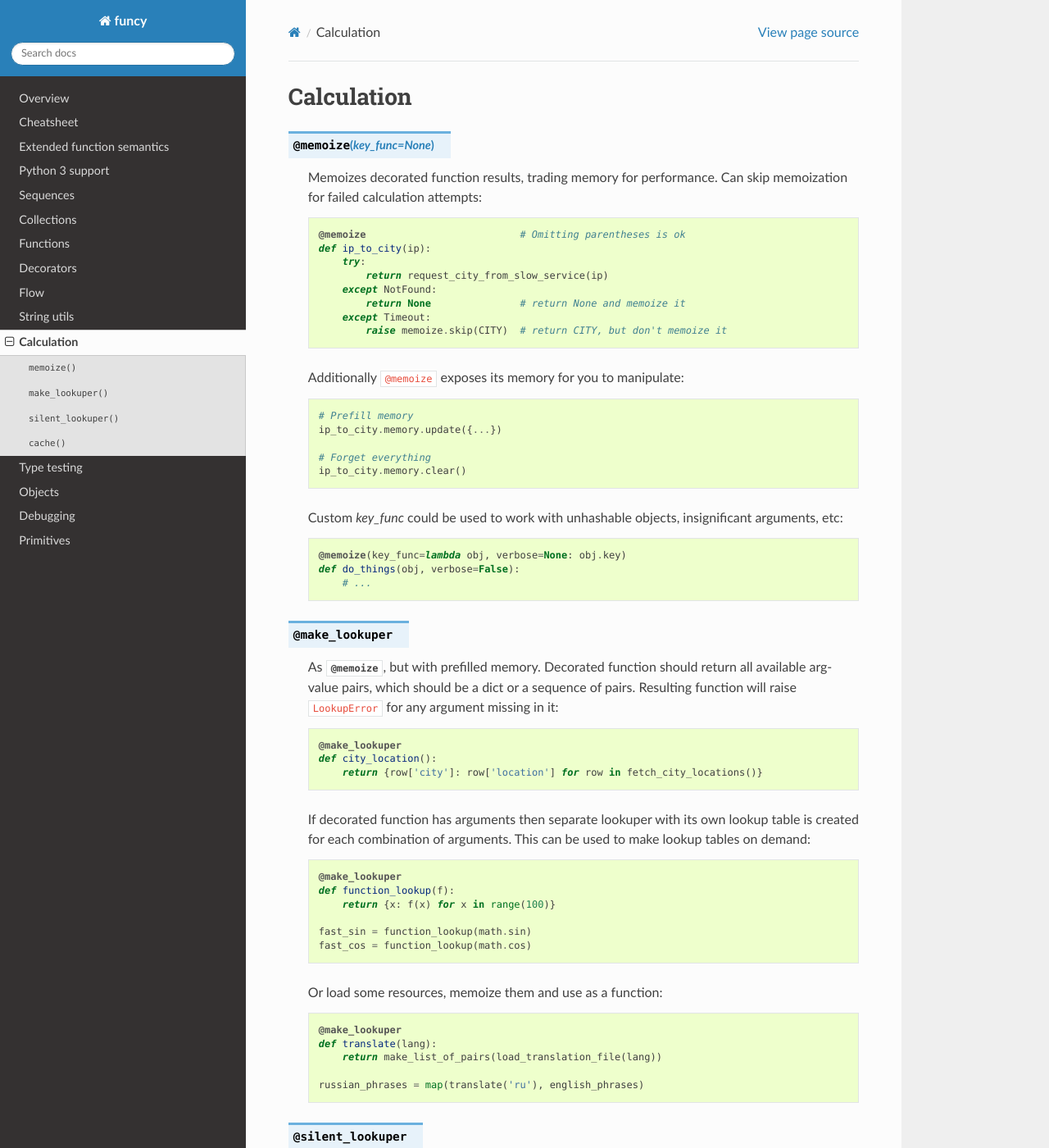
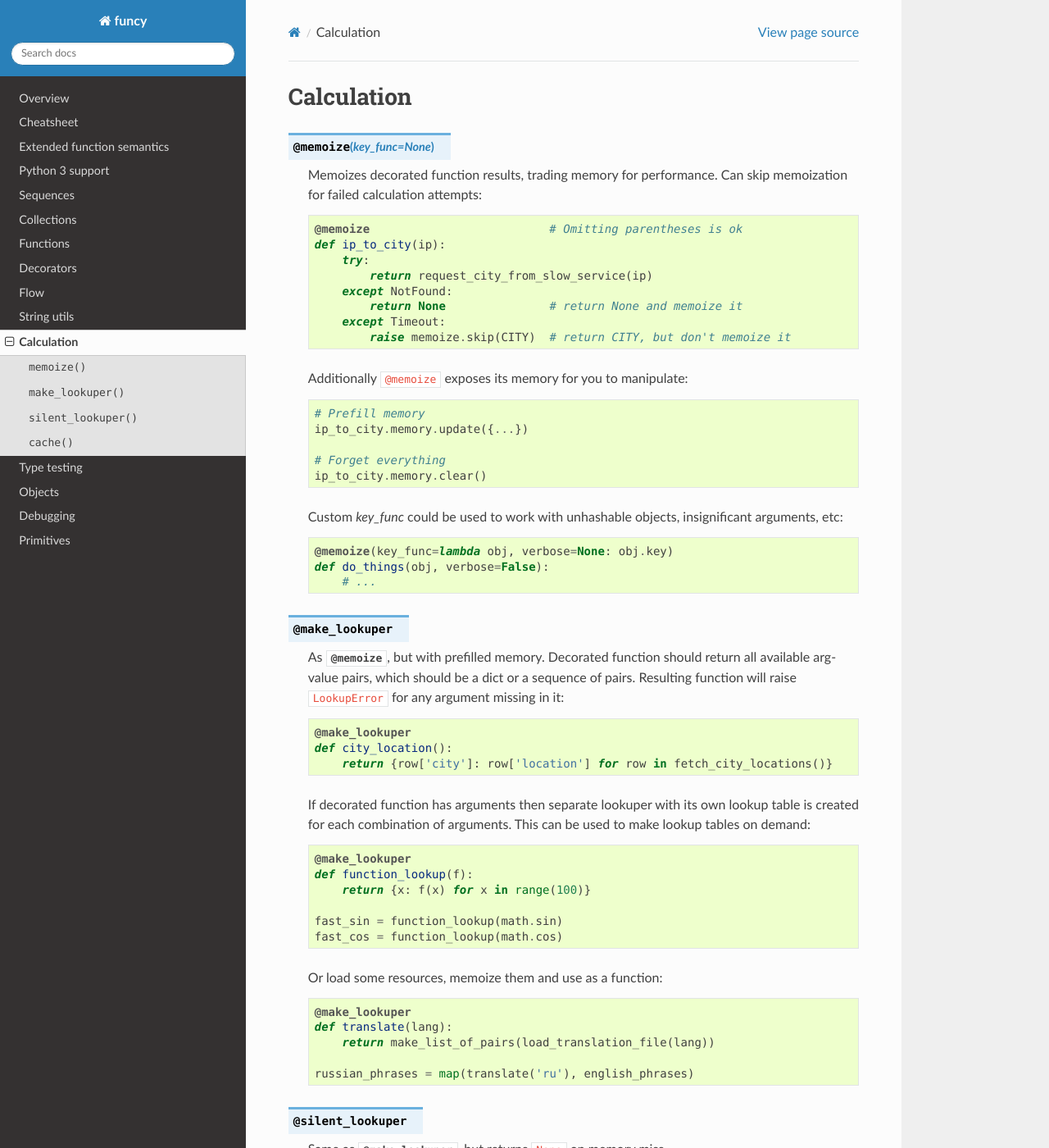
Before and after one commit to Jamaal224/funcy, a Sphinx documentation site: the page built from docs/calc.rst, in a window 1280 px wide and 1400 px high. Shown: the whole window at 82% size. Built offline with Sphinx 7.4.7 and the Read the Docs theme 2.0.0, drawn with Linux system fonts in a browser that asks for light colours.

Commit message:
Make code look nice in docs

```diff
--- a/docs/_static/overrides.css
+++ b/docs/_static/overrides.css
@@ -2,8 +2,7 @@
 
 .rst-content dl:not(.docutils) dt {
     float: left;
-    clear: left;
-    margin: 2px 0 1px 0;
+    margin: 2px 2px 1px 0px !important;
 }
 
 .rst-content dl:not(.docutils) dt + dd {
@@ -13,3 +12,18 @@
 .rst-content dl dd {
     clear: both;
 }
+
+
+.rst-content div[class^='highlight'] pre {
+    padding: 7px 7px 4px 7px;
+    font-size: 14px;
+    line-height: 135%;
+}
+
+code.literal .pre {
+    font-size: 13px;
+}
+
+.rst-content .external code {
+    color: #404040;
+}
--- a/docs/conf.py
+++ b/docs/conf.py
@@ -104,7 +104,7 @@ if not on_rtd:  # only import and set the theme if we're building docs locally
 
 # The theme to use for HTML and HTML Help pages.  See the documentation for
 # a list of builtin themes.
-html_style = 'overrides.css'
+# html_style = '...'
 
 # Theme options are theme-specific and customize the look and feel of a theme
 # further.  For a list of options available for each theme, see the
@@ -270,4 +270,5 @@ class DecoratorDocumenter(FunctionDocumenter):
 
 
 def setup(app):
+    app.add_stylesheet('overrides.css')
     app.add_autodocumenter(DecoratorDocumenter)
```
